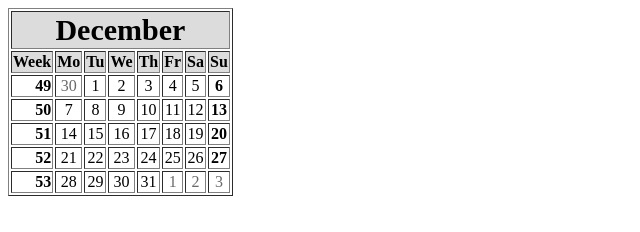
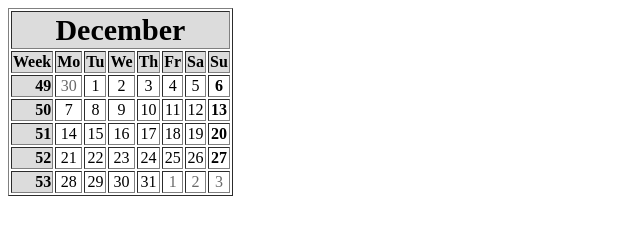
Before and after one commit to PetarDimitrov86/WebFundamentals, a plain HTML site: page 02-HTMLTables/Exercises/01-Calendar.html in a window 1280 px wide. Shown: the whole page, without its empty margins (0-640 px from the left). Drawn offline with Linux system fonts and the light colour scheme.

Commit message:
Add files via upload

```diff
--- a/02-HTMLTables/Exercises/01-Calendar.html
+++ b/02-HTMLTables/Exercises/01-Calendar.html
@@ -20,7 +20,7 @@
             <th>Su</th>
         </tr>
         <tr align="center">
-            <th align="right">49</th>
+            <th align="right" bgcolor="#dcdcdc">49</th>
             <td style="color: dimgray">30</td>
             <td>1</td>
             <td>2</td>
@@ -30,7 +30,7 @@
             <td style="font-weight: bold">6</td>
         </tr>
         <tr align="center">
-            <th align="right">50</th>
+            <th align="right" bgcolor="#dcdcdc">50</th>
             <td>7</td>
             <td>8</td>
             <td>9</td>
@@ -40,7 +40,7 @@
             <td style="font-weight: bold">13</td>
         </tr>
         <tr align="center">
-            <th align="right">51</th>
+            <th align="right" bgcolor="#dcdcdc">51</th>
             <td>14</td>
             <td>15</td>
             <td>16</td>
@@ -50,7 +50,7 @@
             <td style="font-weight: bold">20</td>
         </tr>
         <tr align="center">
-            <th align="right">52</th>
+            <th align="right" bgcolor="#dcdcdc">52</th>
             <td>21</td>
             <td>22</td>
             <td>23</td>
@@ -60,7 +60,7 @@
             <td style="font-weight: bold">27</td>
         </tr>
         <tr align="center">
-            <th align="right">53</th>
+            <th align="right" bgcolor="#dcdcdc">53</th>
             <td>28</td>
             <td>29</td>
             <td>30</td>
```
